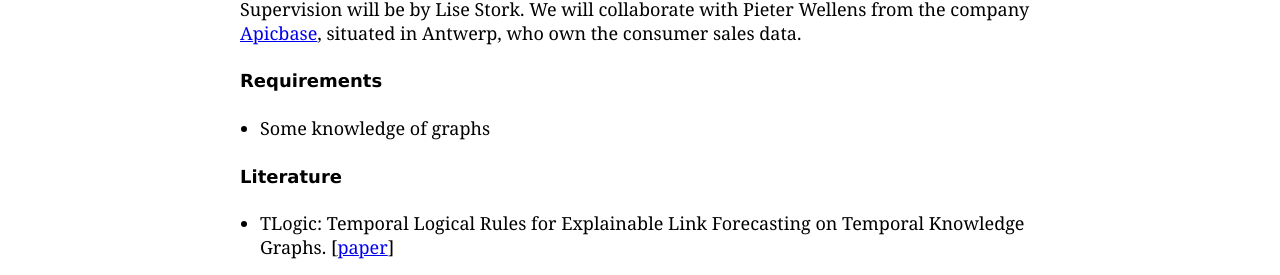
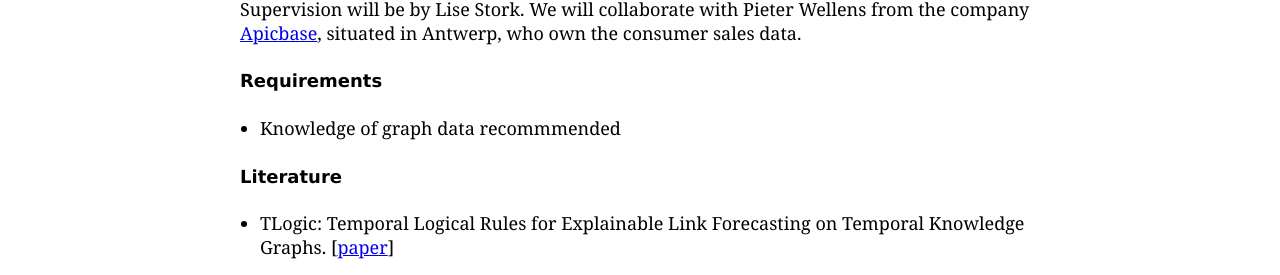
Before and after one commit to kai-vu/site, a Jekyll site: the page built from theses/LS_tempfor.md, in a window 1280 px wide. Shown: the part 1233-1508 px from the top of the page. Built offline with Jekyll 4.4.1, drawn with Linux system fonts in a browser that asks for light colours; our own code applies the rules of GitHub Pages for plain Markdown files.

Commit message:
Update LS_tempfor.md

```diff
--- a/theses/LS_tempfor.md
+++ b/theses/LS_tempfor.md
@@ -42,7 +42,7 @@ Example mined rule: customers that bought spaghetti (given a specific date) will
 Supervision will be by Lise Stork. We will collaborate with Pieter Wellens from the company <a href="https://get.apicbase.com/">Apicbase</a>, situated in Antwerp, who own the consumer sales data.
 
 #### Requirements
-- Some knowledge of graphs
+- Knowledge of graph data recommmended
 
 #### Literature
 - TLogic: Temporal Logical Rules for Explainable Link Forecasting on Temporal Knowledge Graphs. [<a href="https://doi.org/10.1609/aaai.v36i4.20330">paper</a>]
```
